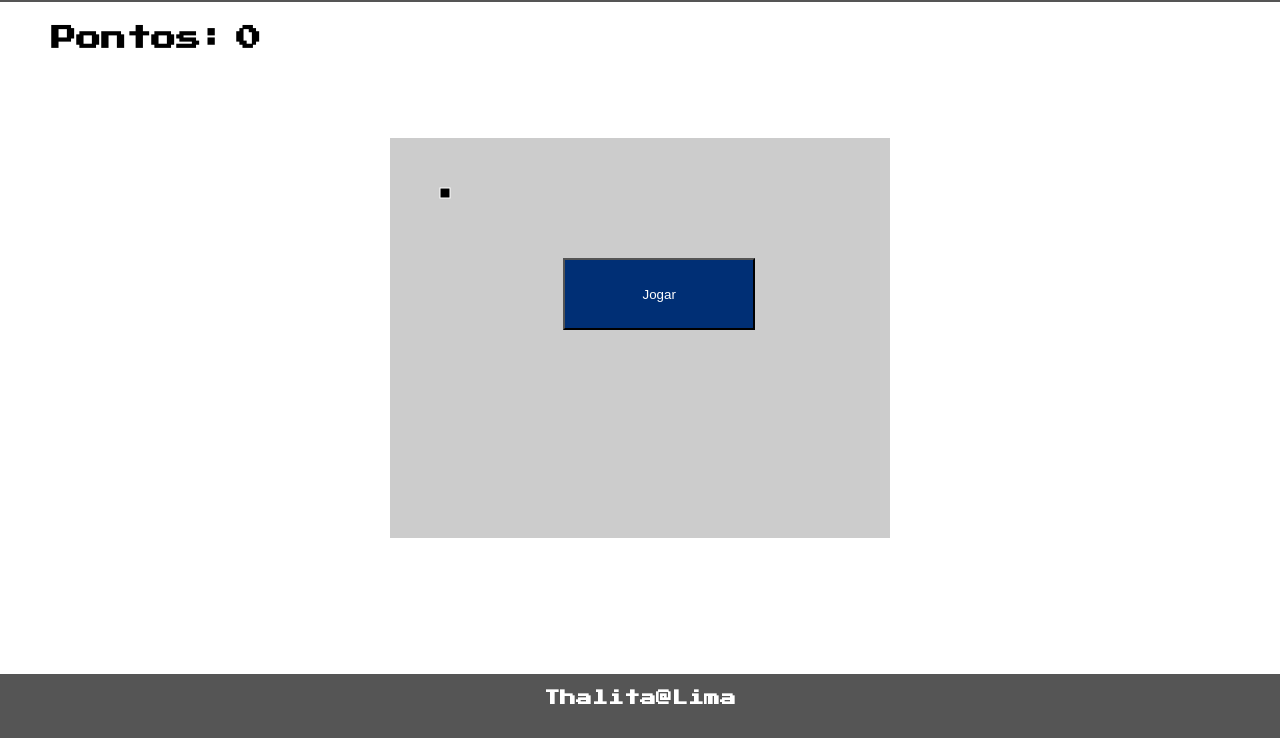
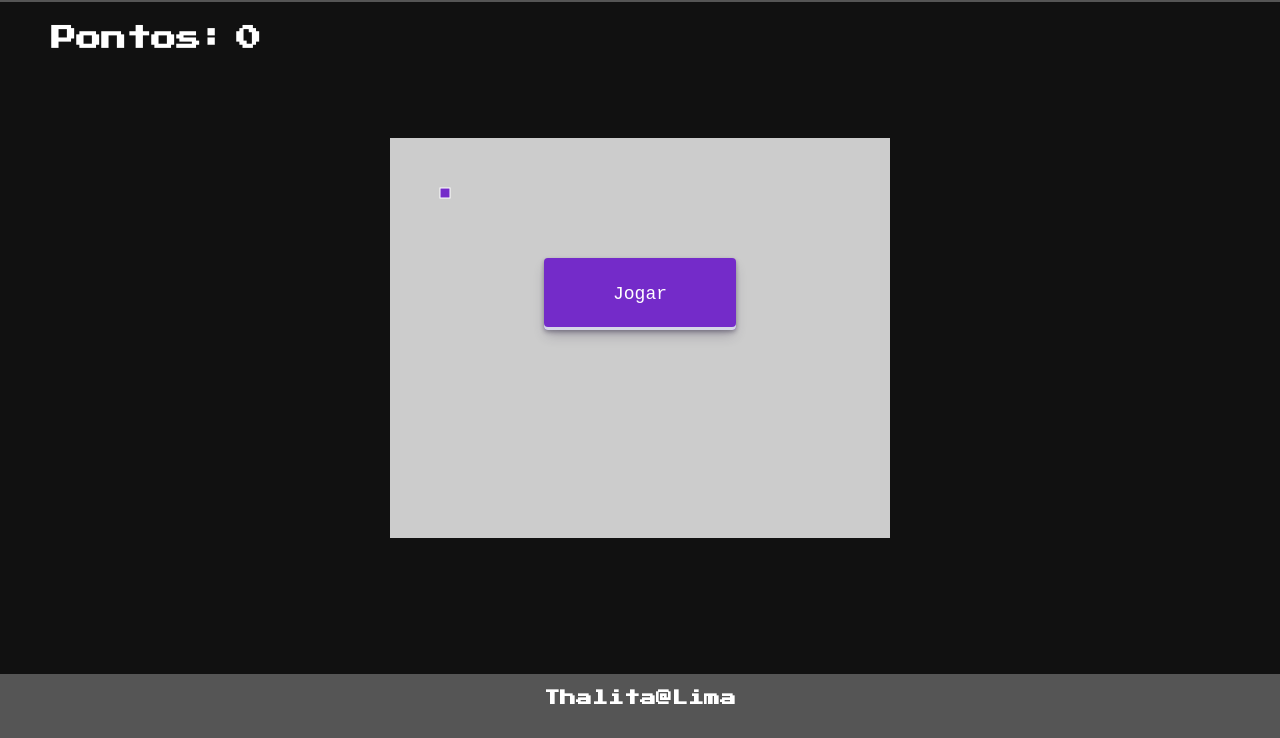
Before and after one commit to FernandesThalita/Jogo_Cobrinha, a plain HTML site: page index.html in a window 1280 px wide. Shown: the part 62-800 px from the top of the page. Drawn offline with Linux system fonts and the light colour scheme.

Commit message:
Add files via upload

```diff
--- a/index.html
+++ b/index.html
@@ -4,20 +4,29 @@
     <meta charset="UTF-8">
     <meta name="viewport" content="width=device-width, initial-scale=1.0">
     <link rel="stylesheet" href="style.css">
+    <link rel="icon" type="image/favicon" href="midia/icon/icons8-year-of-snake-32.png">
     <title>Little Cobra</title>
 </head>
 <body>
+    <audio id="audioTheme" loop>
+        <source src="midia/sound/ambient-song-thing-7107.mp3" type="audio/mp3">
+        Seu navegador não suporta a tag de áudio.
+      </audio>
+
     <header>
         <p class="titulo">Little Cobra</p>
     </header>
 
     <section class="opcoes">
         <article class="opcoes_article">
+            <audio id="audioBotao" src="midia/sound/button-124476.mp3"></audio>
             <button class="inicar_jogo">Jogar</button>
             <button class="pause">
                 Pausar
             </button>
             <h2 class="fim_de_jogo">Fim de Jogo</h2>
+            <audio id="efeitoSom" src="midia/sound/eating-sound-effect-36186.mp3"></audio>
+            <audio id="efeitoGameOver" src="midia/sound/videogame-death-sound-43894.mp3"></audio>
             <h3 class="counter">5</h3>
         </article>
     </section>
--- a/littleCobra.js
+++ b/littleCobra.js
@@ -7,6 +7,7 @@ const inicar_jogo = document.querySelector(".inicar_jogo");
 const pause = document.querySelector('.pause');
 const fim_de_jogo = document.querySelector(".fim_de_jogo");
 const counterTempo = document.querySelector(".counter");
+const botoes = document.querySelectorAll("button");
 
 // ---------------------------------------------
 
@@ -33,6 +34,8 @@ let mudarDirecao = false;
 //-------------------------
 
 window.addEventListener("load", () => {
+    const audioTheme = document.getElementById("audioTheme");
+    audioTheme.play();
     drawsFruta();
     drawsCobrinha();
     gerarFruta();
@@ -57,6 +60,8 @@ window.addEventListener("load", () => {
 function uptade() {
     if (comecar) {
         if (fim_de_jogo_funcao()) {
+            const efeitoGameOver = document.getElementById("efeitoGameOver");
+            efeitoGameOver.play();
             pause.style.display = "none";
             fim_de_jogo.style.display = "block";
             counterTempo.style.display = "block";
@@ -85,14 +90,14 @@ function limparBoard() {
     ctx.strokeRect(0, 0, fild.width, fild.height);
 };
 
-function drawsCobrinha(){
-    cobrinha.forEach((element)=>{
-         drawsParteCobrinha(element);
+function drawsCobrinha() {
+    cobrinha.forEach((element) => {
+        drawsParteCobrinha(element);
     });
 };
 
 function drawsParteCobrinha(cobrinhaParte) {
-    ctx.fillStyle = "#000";
+    ctx.fillStyle = "#742BC9";
     ctx.strokeStyle = "#fff";
     ctx.fillRect(cobrinhaParte.x, cobrinhaParte.y, 10, 10);
     ctx.strokeRect(cobrinhaParte.x, cobrinhaParte.y, 10, 10);
@@ -102,7 +107,7 @@ function drawsFruta() {
     ctx.beginPath();
     ctx.arc(fruta_x, fruta_y, 6, 8, 16);
     ctx.stroke();
-    ctx.fillStyle = "#48e";
+    ctx.fillStyle = "#EB0A17";
     ctx.fill();
     ctx.closePath();
 };
@@ -128,39 +133,49 @@ function gerarFruta() {
 
 };
 
-function keyDownHandler(event){
+function keyDownHandler(event) {
     const left = 37, right = 39, up = 38, down = 40;
-    if(mudarDirecao) return;
+    if (mudarDirecao) return;
     mudarDirecao = true;
     let key = event.keyCode;
-    if(key === left && moveRight != true){
-         moveUp = false, moveDown = false, moveLeft = true, moveRight = false;
+    if (key === left && moveRight != true) {
+        moveUp = false, moveDown = false, moveLeft = true, moveRight = false;
     };
-    if(key === right && moveLeft != true){
+    if (key === right && moveLeft != true) {
         moveUp = false, moveDown = false, moveLeft = false, moveRight = true;
     }
-    if(key === up && moveDown != true){
+    if (key === up && moveDown != true) {
         moveUp = true, moveDown = false, moveLeft = false, moveRight = false;
     };
-    if(key === down && moveUp != true){
+    if (key === down && moveUp != true) {
         moveUp = false, moveDown = true, moveLeft = false, moveRight = false;
     };
 
-    if(moveLeft){dx = -1, dy = 0 };
-    if(moveRight){dx = 1, dy = 0 };
-    if(moveUp){dx = 0, dy = -1 };
-    if(moveDown){dx = 0, dy = 1 };
+    if (moveLeft) { dx = -1, dy = 0 };
+    if (moveRight) { dx = 1, dy = 0 };
+    if (moveUp) { dx = 0, dy = -1 };
+    if (moveDown) { dx = 0, dy = 1 };
 };
 
-function moveCobrinha(){
-    const cabeca = {x: cobrinha[0].x + (dx * 10),y: cobrinha[0].y + (dy*10)};
+function moveCobrinha() {
+    const cabeca = { x: cobrinha[0].x + (dx * 10), y: cobrinha[0].y + (dy * 10) };
     cobrinha.unshift(cabeca);
-    if((cobrinha[0].x +10) >= fruta_x&& (cobrinha[0].x -5)<= fruta_x && (cobrinha[0].y +10) >= fruta_y && (cobrinha[0].y -5)<= fruta_y ){
+    if ((cobrinha[0].x + 10) >= fruta_x && (cobrinha[0].x - 5) <= fruta_x && (cobrinha[0].y + 10) >= fruta_y && (cobrinha[0].y - 5) <= fruta_y) {
+        const efeitoSonoro = document.getElementById("efeitoSom");
+        efeitoSonoro.play();
         pontuacao += 1;
-        contador.innerHTML= pontuacao;
+        contador.innerHTML = pontuacao;
         velocidade -= 0.75;
         gerarFruta();
-    }else{
+    } else {
         cobrinha.pop()
     };
 };
+
+
+botoes.forEach((botao) => {
+    botao.addEventListener("click", () => {
+      const audioBotao = document.getElementById('audioBotao');
+      audioBotao.play();
+    });
+  });
--- a/style.css
+++ b/style.css
@@ -2,14 +2,60 @@
 
 body {
   font-family: 'Press Start 2P', cursive;
+  background-color: #111;
+  color: #fff;
 }
 *{
     box-sizing: border-box;
     padding: 0;
     margin: 0;
 }
-button{
-    cursor: pointer;
+
+
+/* CSS BUTTON */
+button {
+  align-items: center;
+  appearance: none;
+  background-color: #742BC9;
+  border-radius: 4px;
+  border-width: 0;
+  box-shadow: rgba(45, 35, 66, 0.4) 0 2px 4px,rgba(45, 35, 66, 0.3) 0 7px 13px -3px,#D6D6E7 0 -3px 0 inset;
+  box-sizing: border-box;
+  color: #36395A;
+  cursor: pointer;
+  display: inline-flex;
+  font-family: "JetBrains Mono",monospace;
+  height: 48px;
+  justify-content: center;
+  line-height: 1;
+  list-style: none;
+  overflow: hidden;
+  padding-left: 16px;
+  padding-right: 16px;
+  position: relative;
+  text-align: left;
+  text-decoration: none;
+  transition: box-shadow .15s,transform .15s;
+  user-select: none;
+  -webkit-user-select: none;
+  touch-action: manipulation;
+  white-space: nowrap;
+  will-change: box-shadow,transform;
+  font-size: 18px;
+}
+
+button:focus {
+  box-shadow: #D6D6E7 0 0 0 1.5px inset, rgba(45, 35, 66, 0.4) 0 2px 4px, rgba(45, 35, 66, 0.3) 0 7px 13px -3px, #D6D6E7 0 -3px 0 inset;
+}
+
+button:hover {
+  box-shadow: rgba(45, 35, 66, 0.4) 0 4px 8px, rgba(45, 35, 66, 0.3) 0 7px 13px -3px, #D6D6E7 0 -3px 0 inset;
+  transform: translateY(-2px);
+}
+
+button:active {
+  box-shadow: #D6D6E7 0 3px 7px inset;
+  transform: translateY(2px);
 }
 
 /* HEADER */
@@ -30,7 +76,7 @@ header{
 /* OPÇÔES */
 .opcoes{
     position: absolute;
-    left: 44vw;
+    left: 42.5vw;
     top: 40vh;
 }
 
@@ -41,7 +87,7 @@ header{
     align-items: center;
 }
 .inicar_jogo, .pause, .play_again{
-    background-color: rgb(0, 47, 117);
+    background-color: #742BC9;
     color: #fff;
     width: 15vw;
     height: 9vh;
@@ -49,6 +95,9 @@ header{
 
 .fim_de_jogo, .pause, .counter{
     display: none;
+}
+.fim_de_jogo{
+    left:10px;
 }
 
 /* CONTADOR */
```
